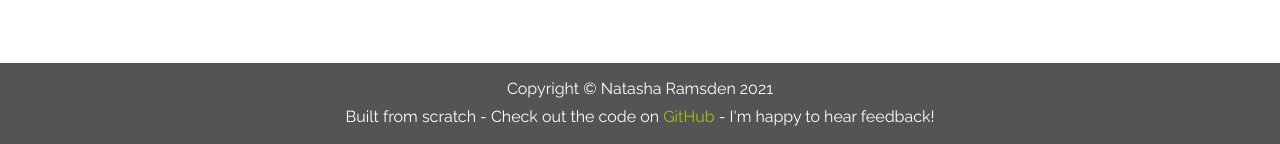
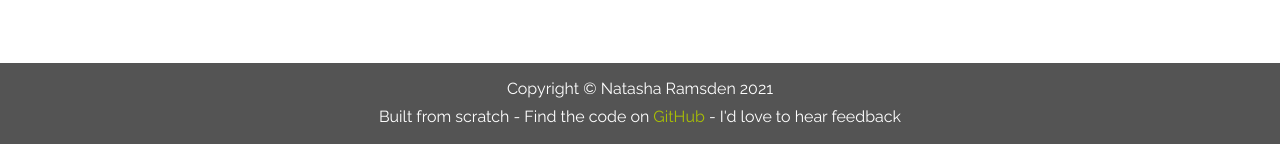
Before and after one commit to tashramsden/Tash_Ramsden, a Flask app: page / in a window 1280 px wide. Shown: the part 3091-3235 px from the top of the page. Run offline with Flask 2, Linux system fonts and the light colour scheme; some libraries are stand-ins or nearby versions.

Commit message:
change footer text

```diff
--- a/main.py
+++ b/main.py
@@ -13,7 +13,7 @@ Bootstrap(app)
 # SQLite database for development
 app.config['SQLALCHEMY_DATABASE_URI'] = 'sqlite:///portfolio.db'
 # Switch to PostgreSQL for deployment - this will use sqlite database if run locally
-# app.config['SQLALCHEMY_DATABASE_URI'] = os.environ.get("DATABASE_URL", "sqlite:///blog.db")
+# app.config['SQLALCHEMY_DATABASE_URI'] = os.environ.get("DATABASE_URL", "sqlite:///portfolio.db")
 
 
 app.config['SQLALCHEMY_TRACK_MODIFICATIONS'] = False
--- a/templates/footer.html
+++ b/templates/footer.html
@@ -6,18 +6,11 @@
     <div class="container-fluid copyright-strip">
 
       <p>Copyright &copy; Natasha Ramsden {{current_year}}</p>
-      <p>Built from scratch - Check out the code on <a href="https://github.com/tashramsden/Tash_Ramsden" target="_blank" rel="noopener noreferrer" style="color: #a9bf04">GitHub</a> - I'm happy to hear feedback!</p>
+      <p>Built from scratch - Find the code on <a href="https://github.com/tashramsden/Tash_Ramsden" target="_blank" rel="noopener noreferrer" style="color: #a9bf04">GitHub</a> - I'd love to hear feedback</p>
 
     </div>
   </footer>
 
-  <!-- Bootstrap core JavaScript -->
-  <!--  <script src="{{ url_for('static', filename='vendor/jquery/jquery.min.js')}}"></script>-->
-  <!--  <script src="{{ url_for('static', filename='vendor/bootstrap/js/bootstrap.bundle.min.js')}}"></script>-->
-
-  <!-- Custom scripts for this template -->
-  <!--  <script src="{{ url_for('static', filename='js/clean-blog.min.js')}}"></script>-->
-
 </body>
 
 </html>
```
